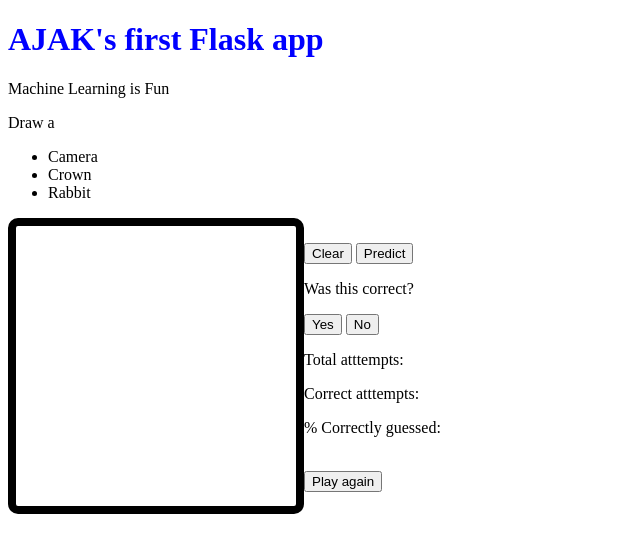
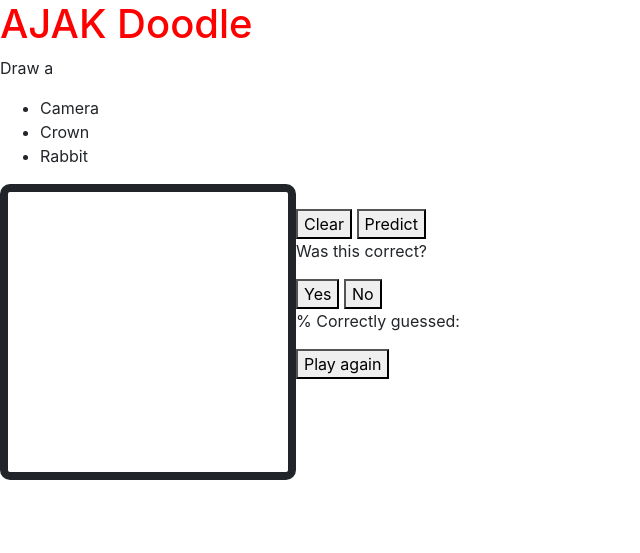
Before and after one commit to jpalmerr/ajak-final-project, a Flask app: page / in a window 1280 px wide. Shown: the top 553 px of the page, without its empty margins (0-640 px from the left). Run offline with Flask 2, Linux system fonts and the light colour scheme; some libraries are stand-ins or nearby versions.

Commit message:
BUGFIX: percentage tracker fixed. STYLING: homepage edited, no longer see total attempts

```diff
--- a/static/css/index.css
+++ b/static/css/index.css
@@ -1,5 +1,5 @@
 h1 {
-  color: blue;
+  color: red;
 }
 .canvas {
   float:left;
--- a/static/js/script.js
+++ b/static/js/script.js
@@ -12,15 +12,16 @@ $("#predictButton").click(function(event){
   });
 });
 
+var correctAttempts = 0
+
 function correctCounter() {
 
     if (localStorage.clickcount) {
       localStorage.clickcount = Number(localStorage.clickcount)+1;
+      correctAttempts += 1
     } else {
       localStorage.clickcount = 1;
     }
-    document.getElementById("totalAttempts").innerHTML = localStorage.clickcount;
-    document.getElementById("correctAttempts").innerHTML = localStorage.clickcount;
     percentageTracker()
 }
 
@@ -30,20 +31,16 @@ function incorrectCounter() {
   } else {
     localStorage.clickcount = 1;
   }
-  document.getElementById("totalAttempts").innerHTML = localStorage.clickcount;
   percentageTracker()
 }
 
 function percentageTracker(){
-  var totalAttempts= parseInt(document.getElementById('totalAttempts').innerHTML)
-  var correctAttempts = parseInt(document.getElementById('correctAttempts').innerHTML)
+  var totalAttempts = localStorage.clickcount
   var percentage = (correctAttempts / totalAttempts) * 100
   document.getElementById("percentageCorrect").innerHTML = Math.round(percentage)
 }
 
 $("#playAgain").click(function(event){
   localStorage.clear();
-  document.getElementById("totalAttempts").innerHTML = 0
-  document.getElementById("correctAttempts").innerHTML = 0
   document.getElementById("percentageCorrect").innerHTML = 0
 })
--- a/templates/index.html
+++ b/templates/index.html
@@ -7,33 +7,44 @@
     <script src="https://canvasjs.com/assets/script/canvasjs.min.js"></script>
     <script src="https://ajax.googleapis.com/ajax/libs/jquery/3.3.1/jquery.min.js"></script>
     <script src="https://cdnjs.cloudflare.com/ajax/libs/fabric.js/3.0.0/fabric.min.js"></script>
+    <link rel="stylesheet" href="https://stackpath.bootstrapcdn.com/bootstrap/4.3.1/css/bootstrap.min.css" integrity="sha384-ggOyR0iXCbMQv3Xipma34MD+dH/1fQ784/j6cY/iJTQUOhcWr7x9JvoRxT2MZw1T" crossorigin="anonymous">
     <link rel="stylesheet" href="{{ url_for('static', filename='css/index.css') }}">
 
   </head>
   <body>
-    <h1> AJAK's first Flask app</h1>
-    <p> Machine Learning is Fun </p>
+    <h1>AJAK Doodle</h1>
+    <div class="instructions" id="instructions">
+
     <p>Draw a</p>
     <ul>
     <li>Camera</li>
     <li>Crown</li>
     <li>Rabbit</li>
     </ul>
+    </div>
 
     <canvas id="canvas" width="280" height="280" class="canvas"></canvas>
+    <!-- insert timer here -->
     <button type="button" id="clear-canvas" class="clear-button">Clear</button>
     <button id="predictButton" type="button">Predict</button>
     <span id="result"></span>
 
-    </br>
+    <div class="userConfirm" id="userConfirm">
+
     <p>Was this correct?</p>
     <button onclick="correctCounter()">Yes</button>
     <button onclick="incorrectCounter()">No</button>
 
-    <p>Total atttempts: </p><span id="totalAttempts"></span>
-    <p>Correct atttempts:</p><span id="correctAttempts"></span>
+    </div>
+
+    <div class="performanceData" id="performanceData">
+
+      <div class="hiddenAttempts" id="hiddenAttempts">
+
+      </div>
     <p>% Correctly guessed: </p> <span id="percentageCorrect"></span>
-    </br>
+
+    </div>
     <button id="playAgain">Play again</button>
 
     <script type=text/javascript>
```
Also changed, not shown: tests/features/index_test.py (+1 -1 lines).
